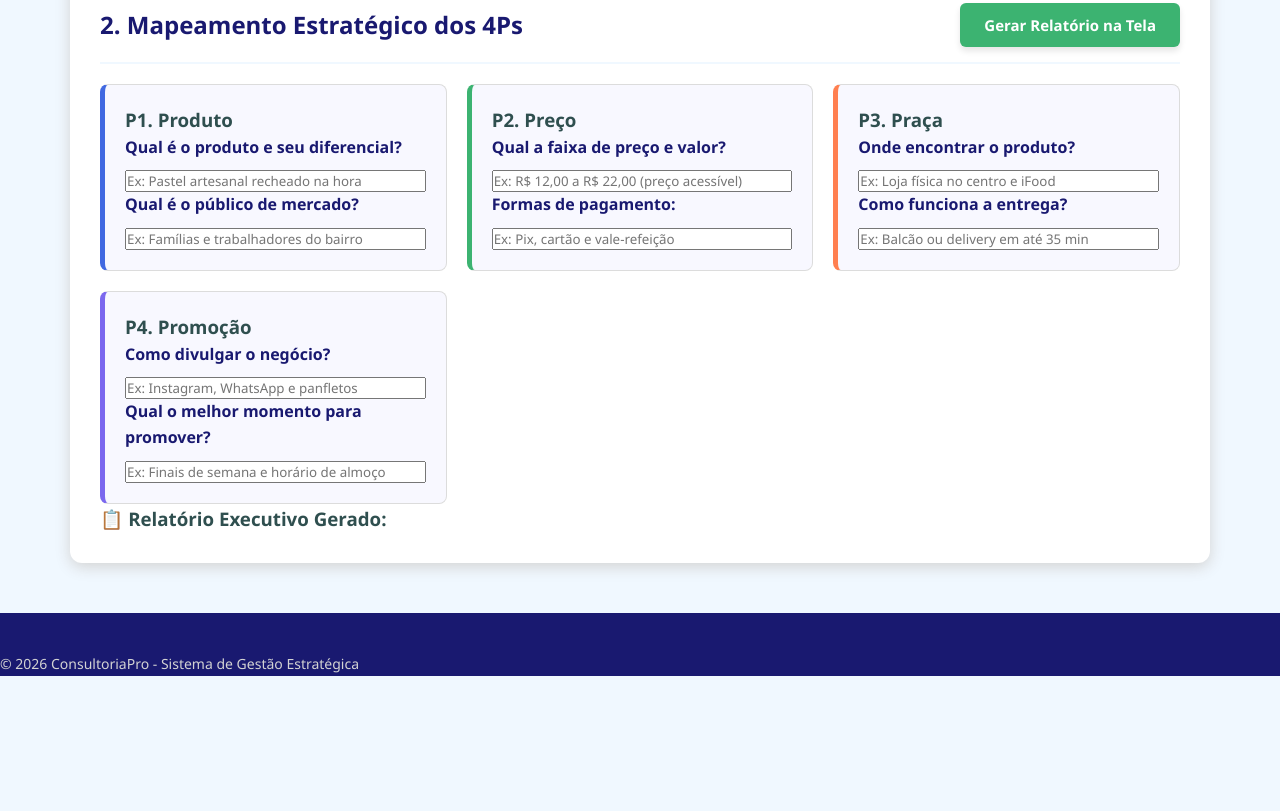
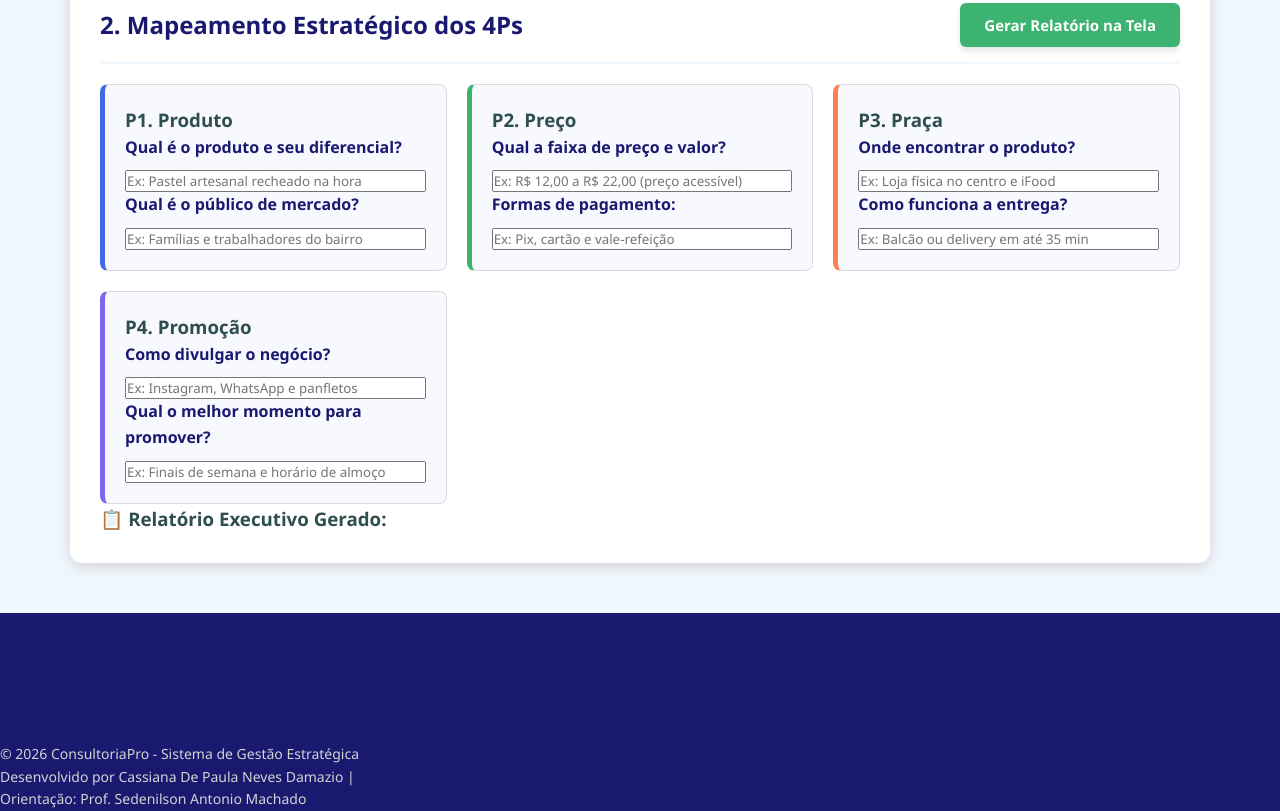
Before and after one commit to cassiana1421/Consultoria-4ps, a plain HTML site: page index.html in a window 1280 px wide. Shown: the part 946-1757 px from the top of the page. Before the commit the page ends 1622 px from the top, so only its background shows below. Drawn offline with Linux system fonts and the light colour scheme.

Commit message:
Update footer with developer credits
Added developer credits and improved footer structure.

```diff
--- a/index.html
+++ b/index.html
@@ -123,7 +123,11 @@
     </main>
 
     <footer class="rodape">
+            <footer class="rodape">
         <p>&copy; 2026 ConsultoriaPro - Sistema de Gestão Estratégica</p>
+        <p>Desenvolvido por Cassiana De Paula Neves Damazio | Orientação: Prof. Sedenilson Antonio Machado</p>
+    </footer>
+
     </footer>
 
     <script>
```
